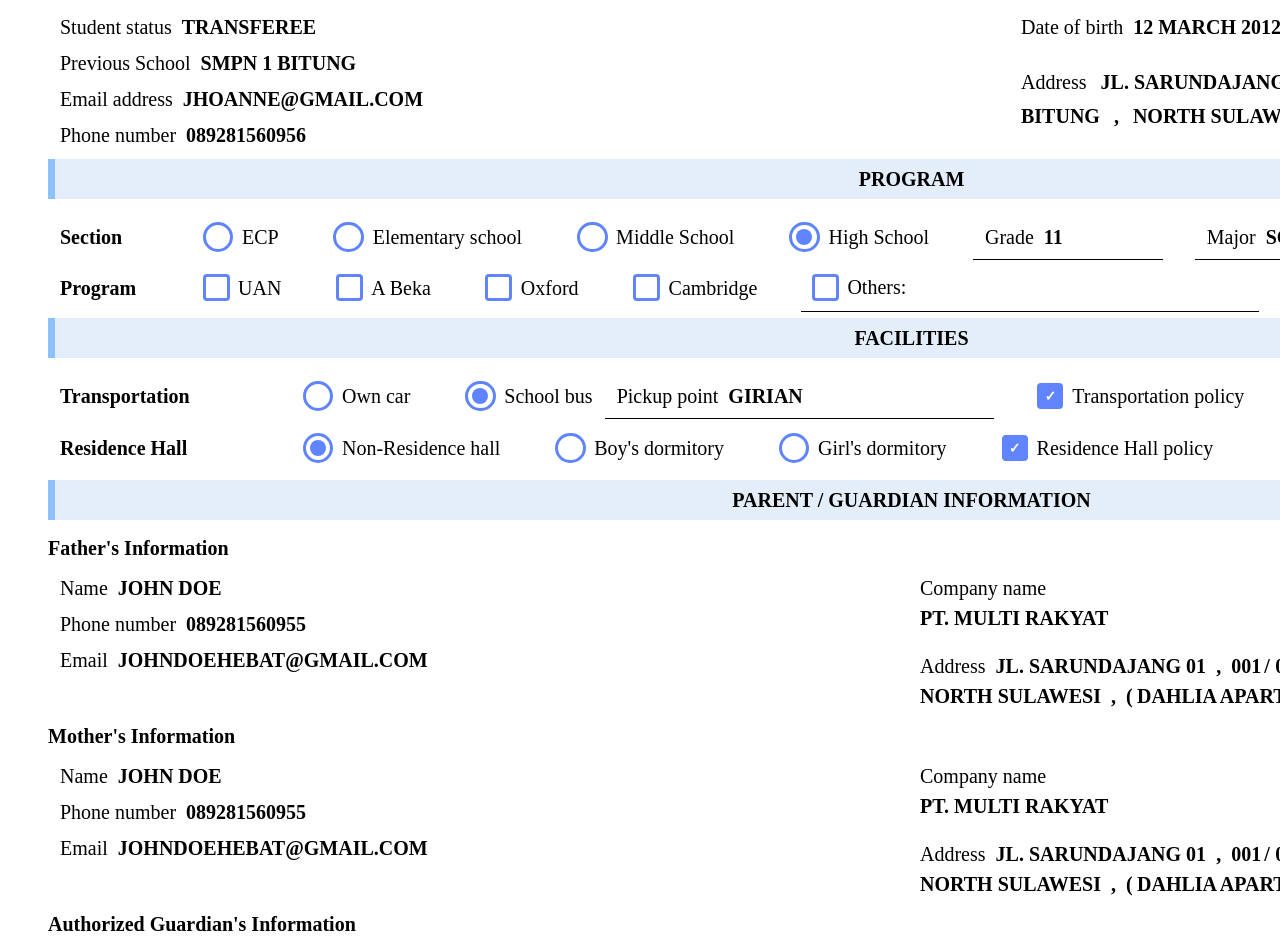
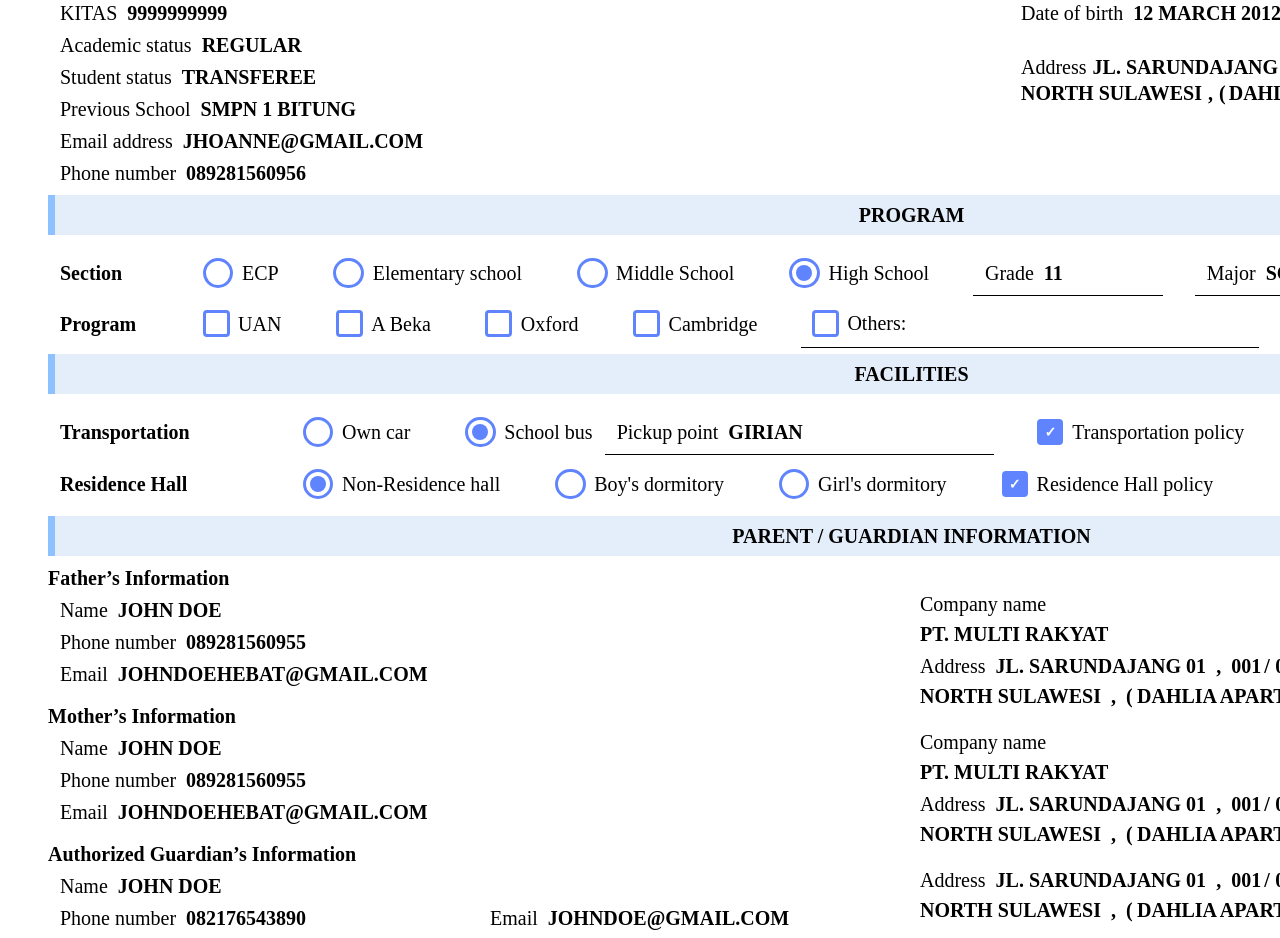
Before and after one commit to MarvelmatthewSompotan/mispro, a React (Create React App) app: page /print in a window 1280 px wide. Shown: the part 483-1421 px from the top of the page. Built offline with nearby package versions, Linux system fonts and the light colour scheme.

Commit message:
Re layout & updated Print Preview/Student's Information & Parent Guardian Information

```diff
--- a/src/components/Print_Content/ParentsGuardianInformation_Content/ParentsGuardianInformation_Content.js
+++ b/src/components/Print_Content/ParentsGuardianInformation_Content/ParentsGuardianInformation_Content.js
@@ -1,12 +1,11 @@
-import React from 'react';
 import styles from '../../styles/ParentsGuardianInformation_Content.module.css';
 
-const ParentsGuardianInformationContent = () => {
+const CONTENT = () => {
   return (
     <div className={styles.content}>
       <div className={styles.father}>
         <div className={styles.txtFather}>
-          <div className={styles.fathersInformation}>Father's Information</div>
+          <div className={styles.fathersInformation}>Father’s Information</div>
         </div>
         <div className={styles.first}>
           <div className={styles.left}>
@@ -63,7 +62,7 @@ const ParentsGuardianInformationContent = () => {
       </div>
       <div className={styles.father}>
         <div className={styles.txtFather}>
-          <div className={styles.fathersInformation}>Mother's Information</div>
+          <div className={styles.fathersInformation}>Mother’s Information</div>
         </div>
         <div className={styles.first}>
           <div className={styles.left}>
@@ -120,12 +119,12 @@ const ParentsGuardianInformationContent = () => {
       </div>
       <div className={styles.father}>
         <div className={styles.txtFather}>
-          <div className={styles.fathersInformation}>Authorized Guardian's Information</div>
+          <div className={styles.fathersInformation}>Authorized Guardian’s Information</div>
         </div>
-        <div className={styles.guardianInfo}>
+        <div className={styles.first}>
           <div className={styles.left1}>
-            <div className={styles.top1}>
-              <div className={styles.relation}>
+            <div className={styles.first}>
+              <div className={styles.name4}>
                 <div className={styles.johnDoe}>{`Name `}</div>
                 <b className={styles.uncle}>{`JOHN DOE `}</b>
               </div>
@@ -134,12 +133,12 @@ const ParentsGuardianInformationContent = () => {
                 <b className={styles.uncle}>UNCLE</b>
               </div>
             </div>
-            <div className={styles.top1}>
-              <div className={styles.relation}>
+            <div className={styles.first}>
+              <div className={styles.name4}>
                 <div className={styles.johnDoe}>Phone number</div>
                 <b className={styles.uncle}>082176543890</b>
               </div>
-              <div className={styles.relation}>
+              <div className={styles.name4}>
                 <div className={styles.johnDoe}>Email</div>
                 <b className={styles.uncle}>JOHNDOE@GMAIL.COM</b>
               </div>
@@ -177,4 +176,4 @@ const ParentsGuardianInformationContent = () => {
   );
 };
 
-export default ParentsGuardianInformationContent;
+export default CONTENT;
--- a/src/components/Print_Content/StudentsInformation_Content/StudentsInformation_Content.js
+++ b/src/components/Print_Content/StudentsInformation_Content/StudentsInformation_Content.js
@@ -1,7 +1,7 @@
-import React from 'react';
+import { FunctionComponent } from 'react';
 import styles from '../../styles/StudentsInformation_Content.module.css';
 
-const StudentsInformationContent = () => {
+const CONTENT = () => {
   return (
     <div className={styles.content}>
       <div className={styles.left}>
@@ -16,6 +16,14 @@ const StudentsInformationContent = () => {
         <div className={styles.fullName}>
           <div className={styles.jhoanne}>Student ID</div>
           <b className={styles.regular}>S25420001</b>
+        </div>
+        <div className={styles.fullName}>
+          <div className={styles.jhoanne}>NIK</div>
+          <b className={styles.regular}>9999999999</b>
+        </div>
+        <div className={styles.fullName}>
+          <div className={styles.jhoanne}>KITAS</div>
+          <b className={styles.regular}>9999999999</b>
         </div>
         <div className={styles.fullName}>
           <div className={styles.jhoanne}>Academic status</div>
@@ -69,22 +77,22 @@ const StudentsInformationContent = () => {
             </div>
             <div className={styles.fullName}>
               <div className={styles.jhoanne}>Age</div>
-              <b className={styles.b3}>16</b>
+              <b className={styles.b5}>16</b>
             </div>
             <div className={styles.rankInFamily}>
               <div className={styles.jhoanne}>Rank in the family</div>
-              <b className={styles.b3}>1</b>
+              <b className={styles.b5}>1</b>
             </div>
           </div>
         </div>
-        <div className={styles.bottom}>
+        <div className={styles.top}>
           <div className={styles.address}>
             <div className={styles.jhoanne}>Address</div>
             <b className={styles.jhoanne}>JL. SARUNDAJANG 01</b>
             <b className={styles.jhoanne}>,</b>
             <div className={styles.parent}>
               <b className={styles.jhoanne}>001</b>
-              <b className={styles.b7}>/</b>
+              <b className={styles.b9}>/</b>
               <b className={styles.jhoanne}>002</b>
             </div>
             <b className={styles.jhoanne}>,</b>
@@ -108,4 +116,4 @@ const StudentsInformationContent = () => {
   );
 };
 
-export default StudentsInformationContent;
+export default CONTENT;
--- a/src/components/styles/ParentsGuardianInformation_Content.module.css
+++ b/src/components/styles/ParentsGuardianInformation_Content.module.css
@@ -20,7 +20,7 @@
   flex-direction: row;
   align-items: center;
   justify-content: flex-start;
-	padding: 8px 12px;
+  padding: 6px 12px;
   gap: 10px;
 }
 .johndoehebatgmailcom {
@@ -49,7 +49,7 @@
   flex-direction: column;
   align-items: flex-start;
   justify-content: flex-start;
-	padding: 8px 12px;
+  padding: 0px 12px;
   gap: 10px;
 }
 .fieldManager {
@@ -91,7 +91,7 @@
   justify-content: flex-start;
   flex-wrap: wrap;
   align-content: flex-start;
-	padding: 8px 12px;
+  padding: 0px 12px;
   gap: 10px;
 }
 .right {
@@ -108,8 +108,7 @@
   flex-direction: column;
   align-items: flex-start;
   justify-content: flex-start;
-	padding: 6px 0px;
-	gap: 12px;
+  gap: 6px;
 }
 .first {
   align-self: stretch;
@@ -118,39 +117,38 @@
   align-items: flex-start;
   justify-content: flex-start;
 }
+.name4 {
+  flex: 1;
+  display: flex;
+  flex-direction: row;
+  align-items: center;
+  justify-content: flex-start;
+  padding: 6px 12px;
+  gap: 10px;
+}
 .uncle {
   flex: 1;
   position: relative;
   line-height: 100%;
 }
 .relation {
-	align-self: stretch;
-	flex: 1;
-	display: flex;
+  width: 427px;
+  display: none;
   flex-direction: row;
   align-items: center;
   justify-content: flex-start;
-	padding: 8px 12px;
+  padding: 3px 12px;
+  box-sizing: border-box;
   gap: 10px;
 }
-.top1 {
-	align-self: stretch;
+.left1 {
   flex: 1;
   display: flex;
-	flex-direction: row;
+  flex-direction: column;
   align-items: flex-start;
   justify-content: flex-start;
 }
-.left1 {
-	flex: 1;
-	height: 100px;
-	display: flex;
-	flex-direction: column;
-	align-items: flex-start;
-	justify-content: center;
-}
 .address3 {
-	align-self: stretch;
   flex: 1;
   display: flex;
   flex-direction: row;
@@ -161,23 +159,14 @@
   gap: 10px;
 }
 .right1 {
-	align-self: stretch;
-	flex: 0.9719;
+  flex: 0.9721;
   display: flex;
   flex-direction: row;
   align-items: flex-start;
   justify-content: flex-start;
   flex-wrap: wrap;
   align-content: flex-start;
-	padding: 8px 12px;
-}
-.guardianInfo {
-	align-self: stretch;
-	display: flex;
-	flex-direction: row;
-	align-items: flex-start;
-	justify-content: flex-start;
-	gap: 12px;
+  padding: 0px 12px;
 }
 .content {
   width: 100%;
--- a/src/components/styles/StudentsInformation_Content.module.css
+++ b/src/components/styles/StudentsInformation_Content.module.css
@@ -8,7 +8,7 @@
   flex-direction: row;
   align-items: center;
   justify-content: flex-start;
-	padding: 8px 12px;
+  padding: 6px 12px;
   gap: 10px;
 }
 .regular {
@@ -23,7 +23,7 @@
   align-items: flex-start;
   justify-content: flex-start;
 }
-.b3 {
+.b5 {
   width: 30px;
   position: relative;
   line-height: 100%;
@@ -37,7 +37,7 @@
   flex-direction: row;
   align-items: center;
   justify-content: flex-start;
-	padding: 8px 12px;
+  padding: 6px 12px;
   box-sizing: border-box;
   gap: 10px;
   max-width: 240px;
@@ -52,10 +52,10 @@
   align-self: stretch;
   display: flex;
   flex-direction: row;
-	align-items: center;
+  align-items: flex-start;
   justify-content: flex-start;
 }
-.b7 {
+.b9 {
   align-self: stretch;
   width: 8px;
   position: relative;
@@ -72,37 +72,28 @@
   gap: 3px;
 }
 .address {
-	align-self: stretch;
   flex: 1;
   display: flex;
   flex-direction: row;
-	align-items: center;
+  align-items: flex-start;
   justify-content: flex-start;
   flex-wrap: wrap;
-	align-content: center;
+  align-content: flex-start;
   padding: 8px 12px;
-	gap: 14px;
-}
-.bottom {
-	align-self: stretch;
-	flex: 1;
-	display: flex;
-	flex-direction: row;
-	align-items: center;
-	justify-content: flex-start;
+  gap: 6px;
 }
 .right {
+  align-self: stretch;
   width: 759px;
-	height: 252px;
   display: flex;
   flex-direction: column;
   align-items: flex-start;
   justify-content: flex-start;
+  gap: 20px;
 }
 .content {
   width: 100%;
   position: relative;
-	height: 252px;
   display: flex;
   flex-direction: row;
   align-items: flex-start;
```
Lines whose indentation alone changed are shown as unchanged.
